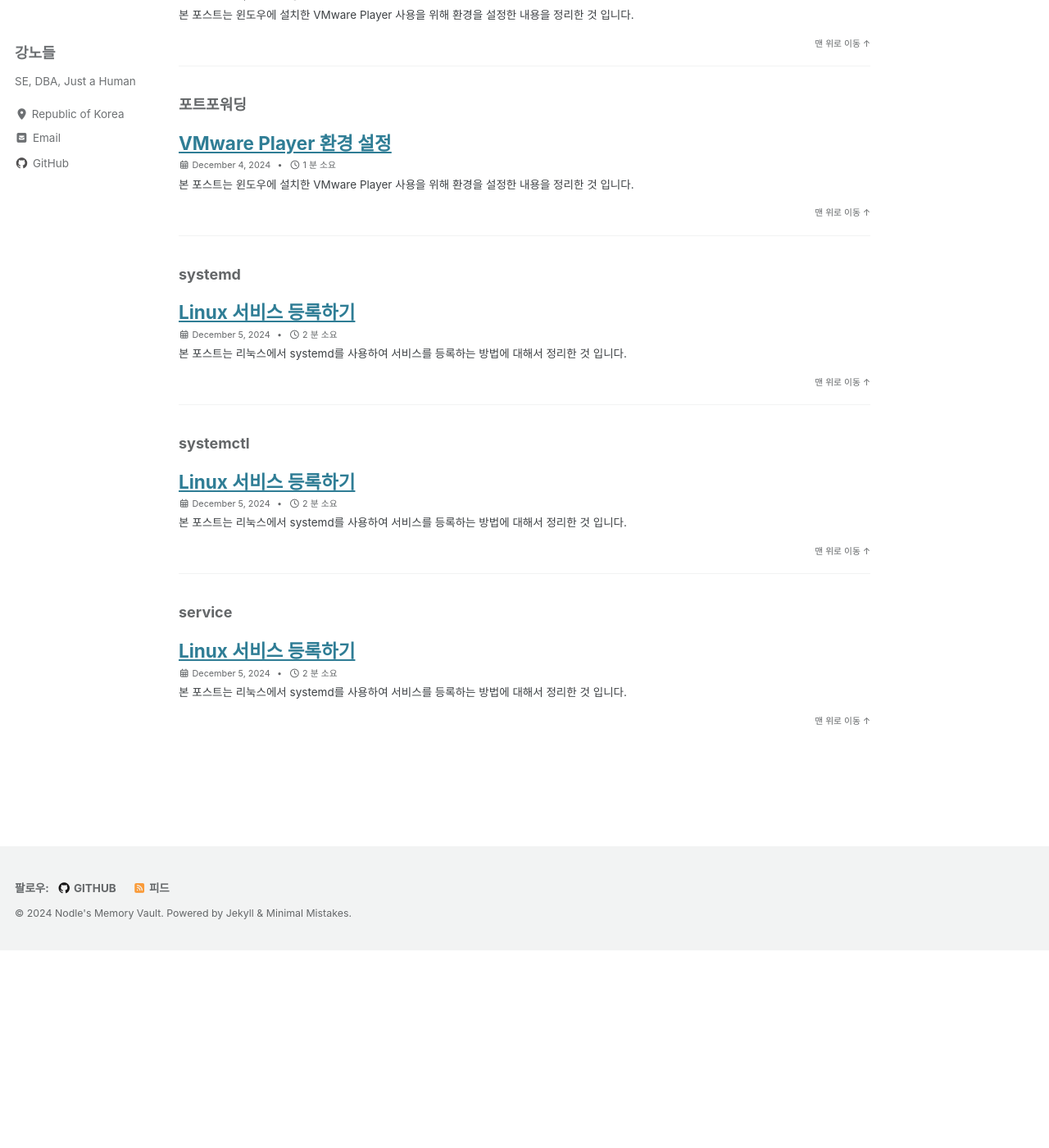
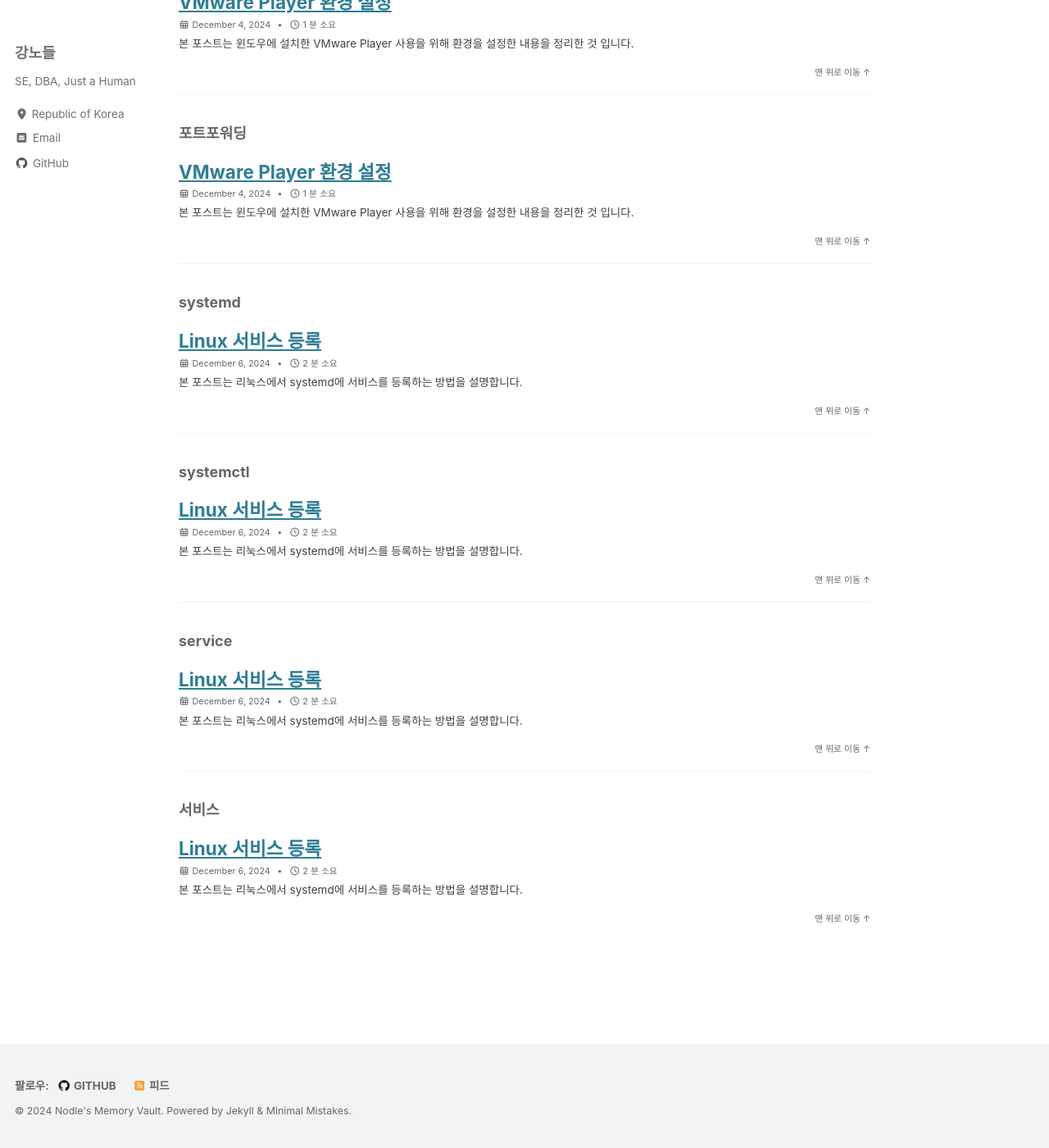
Before and after one commit to NodleKang/nodlekang.github.io, a Jekyll site: the page built from _pages/tags-archive.md, in a window 1280 px wide and 1400 px high, scrolled down 9357 px. Shown: the whole window at 82% size. Built offline with Jekyll 4.4.1, drawn with Linux system fonts in a browser that asks for light colours; cached includes are drawn as plain includes; before the commit the page ends 10516 px from its top, so only the background shows below that; some of the changed text lies outside the part shown.

Commit message:
update post

````diff
--- a/_posts/linux/2024-12-05-systemd-service.md
+++ b/_posts/linux/2024-12-05-systemd-service.md
@@ -1,7 +1,7 @@
 ---
 layout: single
-title: "Linux 서비스 등록하기"
-date: 2024-12-05 15:00:00 +0900
+title: "Linux 서비스 등록"
+date: 2024-12-06 15:00:00 +0900
 categories:
   - Linux
 tag:
@@ -9,12 +9,13 @@ tag:
   - systemd
   - systemctl
   - service
+  - 서비스
 toc: true
 toc_label: 목차
 toc_sticky: true
 ---
 
-본 포스트는 리눅스에서 systemd를 사용하여 서비스를 등록하는 방법에 대해서 정리한 것 입니다.
+본 포스트는 리눅스에서 systemd에 서비스를 등록하는 방법을 설명합니다.
 
 # 개요
 
@@ -144,7 +145,7 @@ WantedBy=multi-user.target
 
 # 서비스 등록
 
-나는 예시로 제시한 OpenSearch 서비스를 아래와 같이 등록해서 사용하고 있습니다.
+예시로 제시한 OpenSearch 서비스를 등록하려면 아래와 같이 실행합니다.
 
 ```bash
 $ sudo systemctl daemon-reload
````
Also changed, not shown: other parts of _posts/linux/2024-12-05-systemd-service.md (+2 -2 lines).
